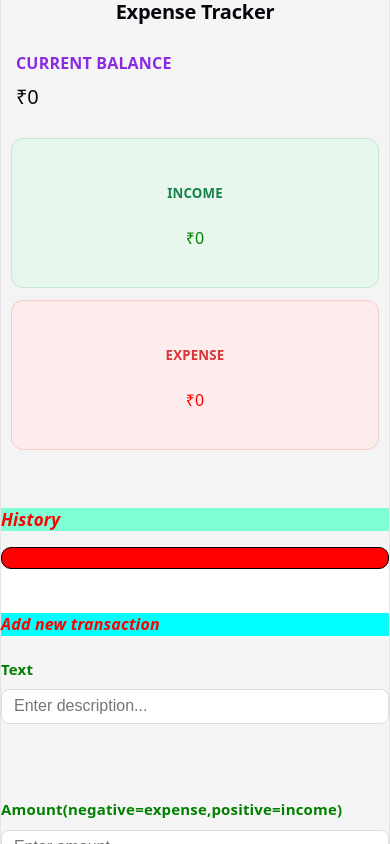
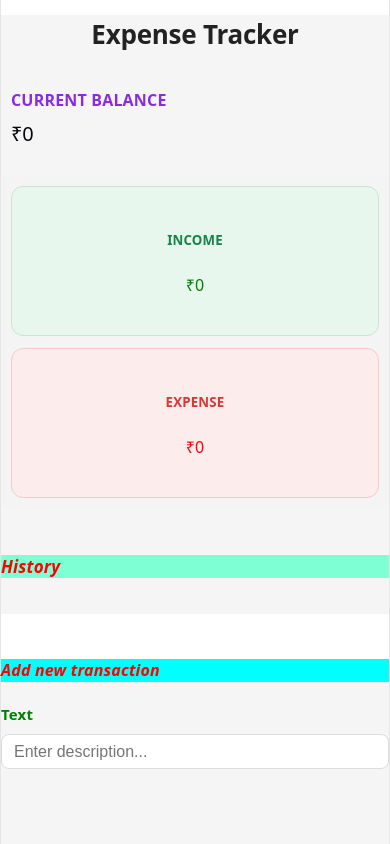
Before and after one commit to kashifur/Expense-Tracker, a React (Vite) app: page / in a window 390 px wide. Shown: the top 844 px of the page. Built offline with nearby package versions, Linux system fonts and the light colour scheme.

Commit message:
Fix mobile balance display

```diff
--- a/src/Expensetracker.css
+++ b/src/Expensetracker.css
@@ -1,21 +1,21 @@
+
 .container {
     display: flex;
     justify-content: space-between;
-    gap: 16px;
+    gap: 12px;
     background-color: #f4f4f4;
     width: 100%;
     max-width: 100%;
     box-sizing: border-box;
 }
 
- .box1,
+.box1,
 .box2 {
     flex: 1;
     min-width: 0;
     width: auto;
     height: 150px;
     padding: 20px;
-    min-width: 0;
     box-sizing: border-box;
     border-radius: 12px;
     text-align: center;
@@ -33,45 +33,73 @@
     border: 1px solid #F5CACA;
 }
 
-
-
-
-
-
+/* History */
 .history {
     width: 100%;
+    max-width: 100%;
     background-color: whitesmoke;
+    box-sizing: border-box;
 }
 
 .history h3 {
-    margin-bottom: 15px;
-      margin-top: 0;
+    margin: 24px 0 16px;
 }
+
 .history label {
     display: block;
     text-align: left;
+    margin: 0;
+    padding: 0;
+    font-size: 15px;
 }
+
 .history h3,
 .history h4 {
     text-align: left;
     margin-left: 0;
 }
+
+.history form {
+    display: flex;
+    flex-direction: column;
+    gap: 1px;
+}
+
+.history input {
+    width: 100%;
+    max-width: 100%;
+    box-sizing: border-box;
+    padding: 5px;
+    margin: 0 0 10px;
+    border: 1px solid #ddd;
+    border-radius: 8px;
+    font-size: 14px;
+}
+
+/* Transaction list */
 .list {
     list-style: none;
-    padding: 0;
+    padding: 15px;
     margin: 0;
+    width: 100%;
+    box-sizing: border-box;
 }
 
 .list li {
-    background-color: white;
-    border: 1px solid #e5e5e5;
-    border-radius: 7px;
-    padding: 15px 12px;
-    margin-bottom: 14px;
-
     display: flex;
     justify-content: space-between;
     align-items: center;
+    flex-wrap: wrap;
+    gap: 10px;
+    width: 100%;
+    max-width: 100%;
+    padding: 16px;
+    margin-bottom: 14px;
+    background-color: white;
+    border: 1px solid #e5e5e5;
+    border-radius: 10px;
+    box-sizing: border-box;
+    overflow-wrap: anywhere;
 }
 
 .plus span:last-child {
@@ -82,107 +110,115 @@
     color: #e53935;
 }
 
-.balance {
-    text-align: left;
-    margin-left: 15px;
- padding-bottom: 10px;
-
-    padding-top :10px;
-}
-.input1{
+/* Transaction section */
+.transaction {
+    display: flex;
+    align-items: center;
+    justify-content: space-between;
+    flex-wrap: wrap;
+    gap: 16px;
     width: 100%;
- border: 2px solid pink;
-    height: 35px;
-     border-radius: 5px;
+    max-width: 100%;
+    min-width: 0;
+    padding: 16px;
+    margin-top: 12px;
+    margin-bottom: 14px;
+    box-sizing: border-box;
+    background: white;
+    border: 1px solid #e5e7eb;
+    border-radius: 10px;
+    overflow-wrap: anywhere;
 }
 
-.input1:hover{
-   border-radius: 7px;
-   border: 2px solid black;
-
-}
-.button{
-    width: 100%;
-    height: 35px;
-    background-color: blueviolet;
-    border: 1px solid white;
-    color: white;
-    font-size: 17px;
-    border-radius: 8px;
-     cursor: pointer;
-}
-.button:hover{
-   background-color: black;
-   border-radius: 30px;
+.transaction button {
+    padding: 10px 16px;
+    border: none;
+    border-radius: 6px;
+    cursor: pointer;
 }
 
-.delete-button{
-    background-color: rgba(0, 0, 0, 0.949);
-    color: white;
-    border: 2px solid white;
-    border-radius: 6px;
-    height: 33px;
-    width: 80px;
-}
-.delete-button:hover{
-    background-color: red;
-    cursor: pointer;
-    color: yellow;
-    border-radius: 10px;
+/* Balance */
+.balance {
+    display: block;
+    width: 100%;
+    height: auto;
+    min-height: 0;
+    margin: 0;
+    padding: 10px 15px;
+    text-align: left;
+    color: #222;
+    box-sizing: border-box;
+    overflow: visible;
 }
 
-.history form {
-    display: flex;
-    flex-direction: column;
- gap: 1px;
+.balance h4,
+.balance h2 {
+    display: block;
+    visibility: visible;
+    height: auto;
+    margin: 10px 0;
+    overflow: visible;
 }
 
-.history label {
-    display: block;
-    margin: 0;
-    padding: 0;
-    font-size: 15px;
-
-}
-.history input {
-    width: 100%;
-    box-sizing: border-box;
-    padding: 5px;
-    margin: 0 0 10px;
-    border: 1px solid #ddd;
-    border-radius: 8px;
-    font-size: 14px;
-}
-.add-transaction {
-    margin-left: 0px;
-    text-align: center;
-    padding-left: 0px;
- background-color:aqua;
-
-}
-.H33{
- padding-left: 0px;
- color: red;
- background-color:aquamarine;
+.H4 {
+    color: blueviolet;
 }
 
-.H4{
-    color:blueviolet;
+.balance-amount {
+    display: block;
+    visibility: visible;
+    opacity: 1;
+    color: #222;
+    font-size: 28px;
+    line-height: 1.5;
+    min-height: 42px;
+    height: auto;
+    margin: 8px 0;
+    overflow: visible;
 }
 
-
-@media (max-width: 600px) {
-    .container {
-        flex-direction: column;
-    }
+/* Expense tracker wrapper */
+.expense-wrapper {
+    width: 100%;
+    max-width: 100%;
+    min-width: 0;
+    height: auto;
+    overflow: visible;
+    background-color: whitesmoke;
+    box-sizing: border-box;
 }
 
+.expense-wrapper h2 {
+    overflow-wrap: anywhere;
+}
 
+.expense-title {
+    display: block;
+    visibility: visible;
+    opacity: 1;
+    color: #222;
+    font-size: 26px;
+    line-height: 1.5;
+    height: auto;
+    overflow: visible;
+    margin: 15px;
+}
 
+/* Input fields */
+.input1 {
+    width: 100%;
+    max-width: 100%;
+    height: 35px;
+    border: 2px solid pink;
+    border-radius: 5px;
+}
 
+.input1:hover {
+    border-radius: 7px;
+    border: 2px solid black;
+}
 
-
-    .form-group {
+.form-group {
     display: flex;
     flex-direction: column;
     gap: 8px;
@@ -196,48 +232,58 @@
     font-size: 16px;
 }
 
+/* Buttons */
+.button {
+    width: 100%;
+    max-width: 100%;
+    height: 35px;
+    background-color: blueviolet;
+    border: 1px solid white;
+    color: white;
+    font-size: 17px;
+    border-radius: 8px;
+    cursor: pointer;
+}
 
-@media (max-width: 400px) {
-    .transaction {
-        padding: 12px 10px;
-        font-size: 14px;
-    }
+.button:hover {
+    background-color: black;
+    border-radius: 30px;
 }
-.history h3 {
 
+.delete-button {
+    background-color: rgba(0, 0, 0, 0.949);
+    color: white;
+    border: 2px solid white;
+    border-radius: 6px;
+    height: 33px;
+    width: 80px;
+}
 
-
-
-    margin: 24px 0 16px;
-}
-.transaction {
-    display: flex;
-    align-items: center;
-    justify-content: space-between;
-    flex-wrap: wrap;
-    gap: 10px;
-    width: 100%;
-    padding: 25px;
-    margin-bottom: 12px;
-    box-sizing: border-box;
-    background: white;
-    border: 1px solid #e5e7eb;
+.delete-button:hover {
+    background-color: red;
+    cursor: pointer;
+    color: yellow;
     border-radius: 10px;
 }
 
-.transaction button {
-    padding: 10px 16px;
-    border: none;
-    border-radius: 6px;
-    cursor: pointer;
+/* Headings and transaction form */
+.add-transaction {
+    margin-left: 0;
+    text-align: center;
+    padding-left: 0;
+    background-color: aqua;
 }
 
+.H33 {
+    padding: 0;
+    margin: 24px 0 16px;
+    color: red;
+    background-color: aquamarine;
+    text-align: left;
+    font-size: 17px;
+}
 
-
-
-
-
-/* Fix horizontal overflow */
+/* General layout */
 * {
     box-sizing: border-box;
 }
@@ -250,157 +296,15 @@ body {
     overflow-x: hidden;
 }
 
-.container {
-    display: flex;
-    width: 100%;
-    max-width: 100%;
-    gap: 12px;
-}
-
-
-
 .input1,
 .history input,
-.button {
-    width: 100%;
+.button,
+.list li,
+.transaction {
     max-width: 100%;
 }
 
-.list li,
-.transaction {
-    width: 100%;
-    max-width: 100%;
-    min-width: 0;
-    overflow-wrap: anywhere;
-}
-
-/* Mobile layout */
-@media (max-width: 600px) {
-    .container {
-        flex-direction: column;
-        gap: 12px;
-    }
-
-    .box1,
-    .box2 {
-        width: 100%;
-    }
-
-    .H3,
-    .add-transaction {
-        padding-left: 0;
-        text-align: center;
-        overflow-wrap: anywhere;
-    }
-
-    .list li,
-    .transaction {
-        flex-wrap: wrap;
-        gap: 8px;
-    }
-}
-.H33 {
-
-    padding: 0;
-    margin: 24px 0 16px;
-    text-align: left;
-    font-size: 17px;
-}
-.transaction {
-    margin-top: 12px;
-    margin-bottom: 14px;
-}
-.list {
-    list-style: none;
-    padding: 0;
-    margin: 20px 0 0;
-}
-
-.list {
-    list-style: none;
-    padding: 15px;
-    margin: 0;
-    width: 100%;
-    box-sizing: border-box;
-}
-
-.list li {
-    width: 100%;
-    max-width: 100%;
-    padding: 16px;
-    margin-bottom: 14px;
-    display: flex;
-    justify-content: space-between;
-    align-items: center;
-    flex-wrap: wrap;
-    gap: 10px;
-    background-color: white;
-    border: 1px solid #e5e5e5;
-    border-radius: 10px;
-    box-sizing: border-box;
-    overflow-wrap: anywhere;
-}
-
-.transaction {
-    width: 100%;
-    max-width: 100%;
-    min-width: 0;
-    box-sizing: border-box;
-    padding: 16px;
-    display: flex;
-    align-items: center;
-    justify-content: space-between;
-    gap: 16px;
-    flex-wrap: wrap;
-}
-
-.history {
-    width: 100%;
-    max-width: 100%;
-    box-sizing: border-box;
-}
-
-.history ul {
-    width: 100%;
-    padding: 15px;
-    box-sizing: border-box;
-    background-color: red;
-    border: 1px solid black;
-    border-radius: 10px;
-
-}
-
-@media screen and (max-width: 600px) {
-  .container {
-    width: 100%;
-    max-width: 100%;
-    padding: 10px;
-  }
-
-  .box1,
-  .box2 {
-    width: 100%;
-    max-width: 100%;
-  }
-
-  .input1,
-  input {
-    width: 100%;
-    max-width: 100%;
-  }
-
-  .add-transaction {
-    padding-left: 10px;
-    padding-right: 10px;
-  }
-}
-.balance {
-    text-align: left;
-    margin-left: 15px;
-    padding-bottom: 10px;
-    padding-top: 10px;
-}
-/* Mobile responsive fixes */
+/* Mobile responsive layout */
 @media screen and (max-width: 600px) {
     .container {
         display: flex;
@@ -430,6 +334,7 @@ body {
     }
 
     .input1,
+    input,
     .history input {
         width: 100%;
         max-width: 100%;
@@ -441,6 +346,7 @@ body {
         padding-left: 0;
         padding-right: 0;
         text-align: center;
+        overflow-wrap: anywhere;
     }
 
     .history,
@@ -455,7 +361,6 @@ body {
     }
 
     .history ul {
-
         padding: 10px;
     }
 
@@ -467,39 +372,9 @@ body {
     }
 }
 
-
-.balance {
-    display: block;
-    width: 100%;
-    height: auto;
-    min-height: 0;
-    margin: 0;
-    padding: 10px 15px;
-    text-align: left;
-    color: #222;
-    box-sizing: border-box;
-    overflow: visible;
+@media (max-width: 400px) {
+    .transaction {
+        padding: 12px 10px;
+        font-size: 14px;
+    }
 }
-
-.balance h4,
-.balance h2 {
-    display: block;
-    visibility: visible;
-    height: auto;
-    margin: 10px 0;
-    overflow: visible;
-}
-
-.expense-wrapper {
-    width: 100%;
-    max-width: 100%;
-    min-width: 0;
-    height: auto;
-    overflow: visible;
-    background-color: whitesmoke;
-    box-sizing: border-box;
-}
-
-.expense-wrapper h2 {
-    overflow-wrap: anywhere;
-}
--- a/src/Expensetracker.jsx
+++ b/src/Expensetracker.jsx
@@ -15,7 +15,7 @@ export default function Expense({ transactions }) {
 
     return (
         <div style={{ backgroundColor: "whitesmoke" }} className="expense-wrapper">
-            <h2><b>Expense Tracker</b></h2>
+            <h2 className="expense-title"><b>Expense Tracker</b></h2>
 
             <div className="balance">
                 <h4 className="H4"><b>CURRENT BALANCE</b></h4>
```
